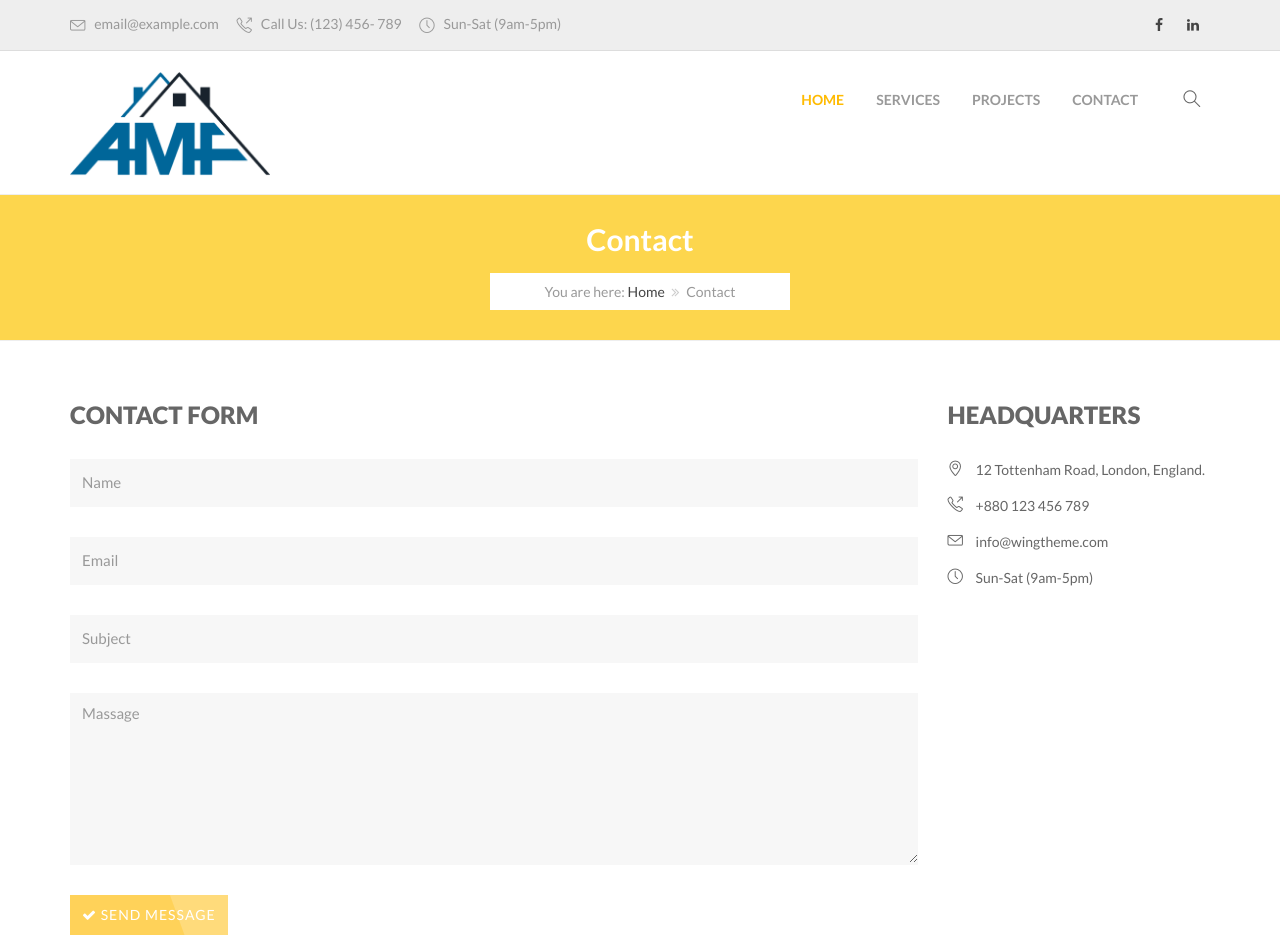
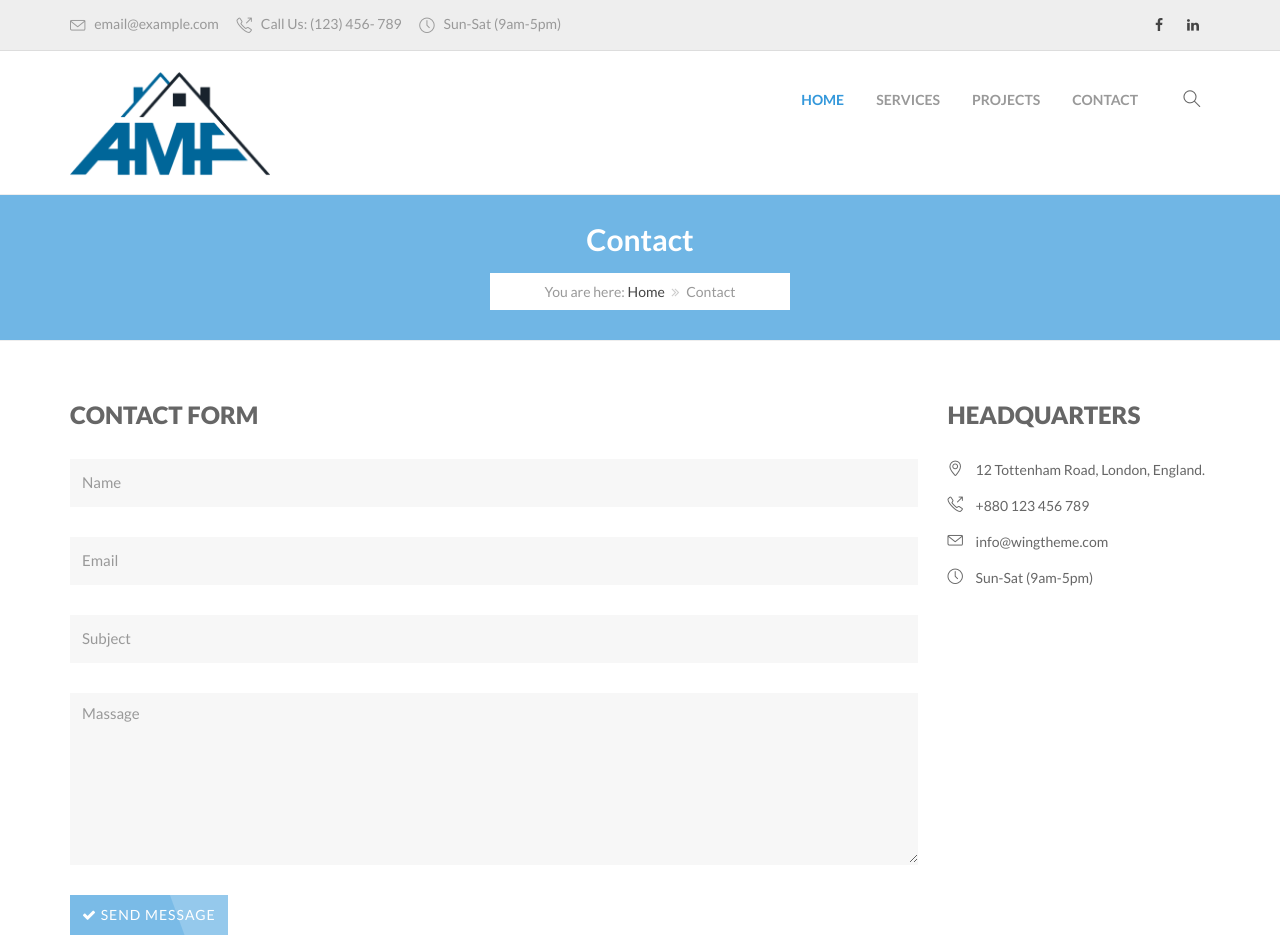
Before and after one commit to Efriedman1/AMFConstruction, a plain HTML site: page contact.html in a window 1280 px wide. Shown: the top 938 px of the page. Drawn offline with Linux system fonts and the light colour scheme.

Commit message:
css updates

```diff
--- a/contact.html
+++ b/contact.html
@@ -42,12 +42,7 @@
     <link rel="stylesheet" type="text/css" href="assets/css/colors/yellow.css" media="screen" />
 
     <!-- Color CSS Styles  -->
-    <link rel="stylesheet" type="text/css" href="assets/css/colors/yellow.css" title="yellow" media="screen" />
-    <link rel="stylesheet" type="text/css" href="assets/css/colors/turquoise.css" title="turquoise" media="screen" />
-    <link rel="stylesheet" type="text/css" href="assets/css/colors/emerald.css" title="emerald" media="screen" />
     <link rel="stylesheet" type="text/css" href="assets/css/colors/river.css" title="river" media="screen" />
-    <link rel="stylesheet" type="text/css" href="assets/css/colors/wisteria.css" title="wisteria" media="screen" />
-    <link rel="stylesheet" type="text/css" href="assets/css/colors/alizarin.css" title="alizarin" media="screen" />
 
     <!--[if IE 8]>
     <script src="http://html5shiv.googlecode.com/svn/trunk/html5.js"></script>
```
Also changed, not shown: index.html (+1 -5 lines), projects.html (+0 -5 lines), services.html (+0 -5 lines).
